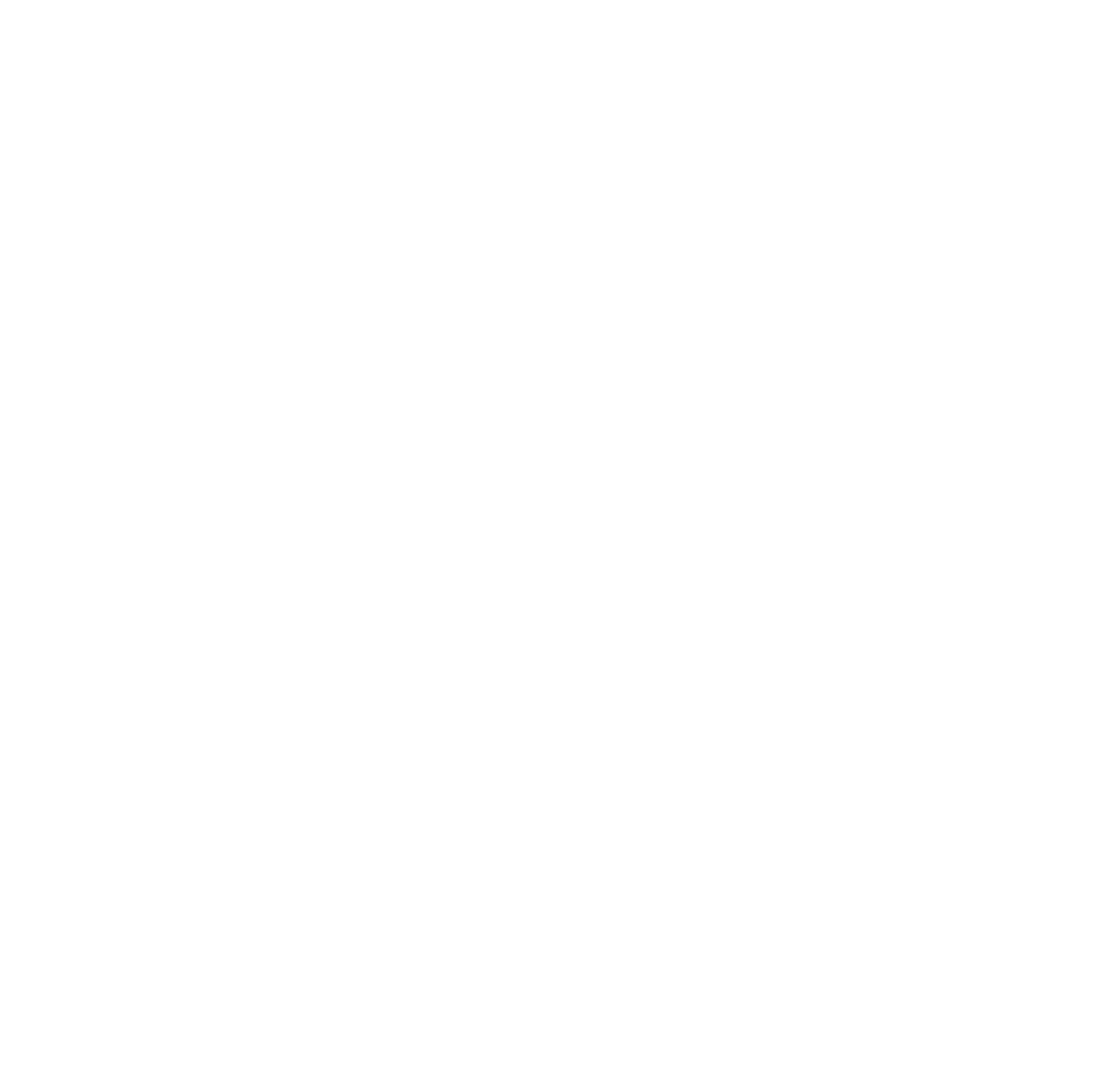
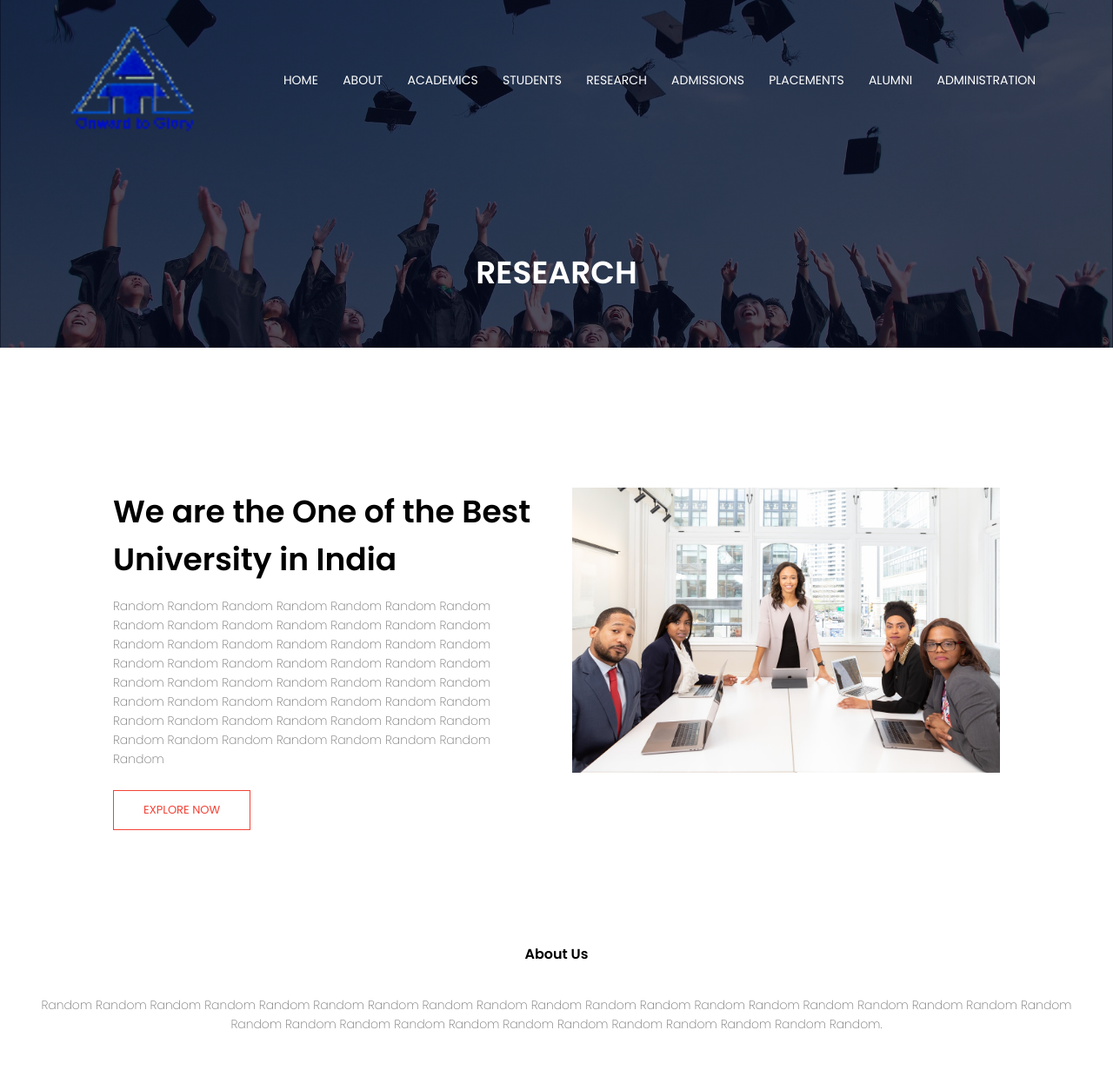
Before and after one commit to Jass2k23/College-Website, a plain HTML site: page research.html in a window 1280 px wide. Shown: the whole page at 87% size. Before the commit the page ends 800 px from the top, so only its background shows below. Drawn offline with Linux system fonts and the light colour scheme.

Commit message:
Add files via upload

```diff
--- a/academics.html
+++ b/academics.html
@@ -0,0 +1,74 @@
+<!DOCTYPE html>
+<html lang="en" dir="ltr">
+  <head>
+    <meta charset="utf-8">
+    <meta name="viewport" content="width=device-width, initial-scale=1.0">
+    <title>Army Institute of Technology</title>
+
+  <!-- css file -->
+  <link rel="stylesheet" href="./style.css">
+  <link rel="preconnect" href="https://fonts.gstatic.com">
+
+  <!-- font -->
+<link href="https://fonts.googleapis.com/css2?family=Montserrat:wght@300;400;500;600;700&family=Poppins:wght@100;200;400;600;700&display=swap" rel="stylesheet">
+
+<!-- icons -->
+<link rel="stylesheet" href"https://cdn.jsdelivr.net/npm/@fortawesome/fontawesome-free@6.2.1/css/fontawesome.min.css">
+
+<link rel="stylesheet" href="https://cdn.jsdelivr.net/npm/@fortawesome/fontawesome-free@6.2.1/css/fontawesome.min.css" integrity="sha384-QYIZto+st3yW+o8+5OHfT6S482Zsvz2WfOzpFSXMF9zqeLcFV0/wlZpMtyFcZALm" crossorigin="anonymous">
+
+  </head>
+  <body>
+
+      <section class="sub-header">
+        <nav>
+          <a href="index.html"><img src="images/Logo-AIT.gif"></a>
+          <div class="nav-links">
+              <ul>
+                <li><a href="index.html" target="">HOME</a></li>
+                <li><a href="about.html" target="_blank">ABOUT</a></li>
+                <li><a href="academics.html" target="_blank">ACADEMICS</a></li>
+                <li><a href="students.html" target="_blank">STUDENTS</a></li>
+                <li><a href="research.html" target="_blank">RESEARCH</a></li>
+                <li><a href="admissions.html" target="_blank">ADMISSIONS</a></li>
+                <li><a href="placements.html" target="_blank">PLACEMENTS</a></li>
+                <li><a href="alumni.html" target="_blank">ALUMNI</a></li>
+                <li><a href="administration.html" target="_blank">ADMINISTRATION</a></li>
+              </ul>
+          </div>
+        </nav>
+        <h1>ACADEMICS</h1>
+      </section>
+
+<!-- ABOUT US CONTENT -->
+
+<section class="about-us">
+  <div class="row">
+    <div class="about-col">
+      <h1>We are the One of the Best University in India</h1>
+      <p>Random Random Random Random Random Random Random Random Random Random Random Random Random Random Random Random Random Random Random Random Random Random Random Random Random Random Random Random Random Random Random Random Random Random Random Random Random Random Random Random Random Random Random Random Random Random Random Random Random Random Random Random Random Random Random Random Random </p>
+      <a href="" class="know-btn red-btn">EXPLORE NOW</a>
+    </div>
+    <div class="about-col">
+      <img src="images/about.jpg">
+    </div>
+  </div>
+
+</section>
+
+<!-- FOOTER -->
+
+      <section class="footer">
+        <h4>About Us</h4>
+        <p>Random Random Random Random Random Random Random Random Random Random Random Random Random Random Random Random Random Random Random<br>Random Random Random Random Random Random Random Random Random Random Random Random.</p>
+
+        <div class="icons">
+          <i class="fa fa-facebook"></i>
+          <i class="fa fa-twitter"></i>
+          <i class="fa fa-instagram"></i>
+          <i class="fa fa-linkedin"></i>
+        </div>
+      </section>
+
+  </body>
+</html>
--- a/research.html
+++ b/research.html
@@ -0,0 +1,74 @@
+<!DOCTYPE html>
+<html lang="en" dir="ltr">
+  <head>
+    <meta charset="utf-8">
+    <meta name="viewport" content="width=device-width, initial-scale=1.0">
+    <title>Army Institute of Technology</title>
+
+  <!-- css file -->
+  <link rel="stylesheet" href="./style.css">
+  <link rel="preconnect" href="https://fonts.gstatic.com">
+
+  <!-- font -->
+<link href="https://fonts.googleapis.com/css2?family=Montserrat:wght@300;400;500;600;700&family=Poppins:wght@100;200;400;600;700&display=swap" rel="stylesheet">
+
+<!-- icons -->
+<link rel="stylesheet" href"https://cdn.jsdelivr.net/npm/@fortawesome/fontawesome-free@6.2.1/css/fontawesome.min.css">
+
+<link rel="stylesheet" href="https://cdn.jsdelivr.net/npm/@fortawesome/fontawesome-free@6.2.1/css/fontawesome.min.css" integrity="sha384-QYIZto+st3yW+o8+5OHfT6S482Zsvz2WfOzpFSXMF9zqeLcFV0/wlZpMtyFcZALm" crossorigin="anonymous">
+
+  </head>
+  <body>
+
+      <section class="sub-header">
+        <nav>
+          <a href="index.html"><img src="images/Logo-AIT.gif"></a>
+          <div class="nav-links">
+              <ul>
+                <li><a href="index.html" target="">HOME</a></li>
+                <li><a href="about.html" target="_blank">ABOUT</a></li>
+                <li><a href="academics.html" target="_blank">ACADEMICS</a></li>
+                <li><a href="students.html" target="_blank">STUDENTS</a></li>
+                <li><a href="research.html" target="_blank">RESEARCH</a></li>
+                <li><a href="admissions.html" target="_blank">ADMISSIONS</a></li>
+                <li><a href="placements.html" target="_blank">PLACEMENTS</a></li>
+                <li><a href="alumni.html" target="_blank">ALUMNI</a></li>
+                <li><a href="administration.html" target="_blank">ADMINISTRATION</a></li>
+              </ul>
+          </div>
+        </nav>
+        <h1>RESEARCH</h1>
+      </section>
+
+<!-- ABOUT US CONTENT -->
+
+<section class="about-us">
+  <div class="row">
+    <div class="about-col">
+      <h1>We are the One of the Best University in India</h1>
+      <p>Random Random Random Random Random Random Random Random Random Random Random Random Random Random Random Random Random Random Random Random Random Random Random Random Random Random Random Random Random Random Random Random Random Random Random Random Random Random Random Random Random Random Random Random Random Random Random Random Random Random Random Random Random Random Random Random Random </p>
+      <a href="" class="know-btn red-btn">EXPLORE NOW</a>
+    </div>
+    <div class="about-col">
+      <img src="images/about.jpg">
+    </div>
+  </div>
+
+</section>
+
+<!-- FOOTER -->
+
+      <section class="footer">
+        <h4>About Us</h4>
+        <p>Random Random Random Random Random Random Random Random Random Random Random Random Random Random Random Random Random Random Random<br>Random Random Random Random Random Random Random Random Random Random Random Random.</p>
+
+        <div class="icons">
+          <i class="fa fa-facebook"></i>
+          <i class="fa fa-twitter"></i>
+          <i class="fa fa-instagram"></i>
+          <i class="fa fa-linkedin"></i>
+        </div>
+      </section>
+
+  </body>
+</html>
--- a/style.css
+++ b/style.css
@@ -93,7 +93,7 @@ nav img{
   border: 1px solid #f44336;
   background: #f44336;
   transition: 1s;
-  transform: translateY(-1rem);
+  transform: translateY(-0.5rem);
 }
 
 .achievements{
@@ -161,7 +161,7 @@ h3{
 
 .achievement-col:hover{
   box-shadow: 0 0 20px rgba(0, 0, 0, 0.2);
-  transform: translateY(-1rem);
+  transform: translateY(-0.5rem);
 }
 
 /* CLUBS */
@@ -183,7 +183,7 @@ h3{
 
 .clubs-col:hover{
   transition: 0.5s;
-  transform: translateY(-1rem);
+  transform: translateY(-0.5rem);
 }
 
 .clubs-col img{
@@ -243,7 +243,7 @@ h3{
 }
 
 .facilities-col:hover{
-  transform: translateY(-5%);
+  transform: translateY(-4%);
   transition: 0.5s;
 }
 
@@ -294,3 +294,52 @@ h3{
   margin-top: 20px;
   font-weight: 600;
 }
+
+/* ABOUT US PAGE */
+.sub-header{
+  height: 50vh;
+  width: 100%;
+  background-image: linear-gradient(rgba(4,9,30,0.7),rgba(4,9,30,0.7)),url(images/background.jpg);
+  background-position: center;
+  background-size: cover;
+  text-align: center;
+  color: #fff;
+}
+
+.sub-header h1{
+  margin-top: 100px;
+}
+
+.about-us{
+  width: 80%;
+  margin: auto;
+  padding-top: 80px;
+  padding-bottom: 50px;
+}
+
+.about-col{
+  flex-basis: 48%;
+  padding: 30px 2px;
+}
+
+.about-col img{
+  width: 100%;
+}
+
+.about-col h1{
+  padding-top: 0;
+}
+
+.about-col p{
+  padding: 15px 0 25px;
+}
+
+.red-btn{
+  border: 1px solid #f44336;
+  background: transparent;
+  color: #f44336;
+}
+
+.red-btn:hover{
+  color: #fff;
+}
```
Also changed, not shown: about.html (+17 -8 lines), administration.html (+74 -0 lines), admissions.html (+74 -0 lines), alumni.html (+74 -0 lines), index.html (+7 -2 lines), placements.html (+74 -0 lines), students.html (+74 -0 lines).
